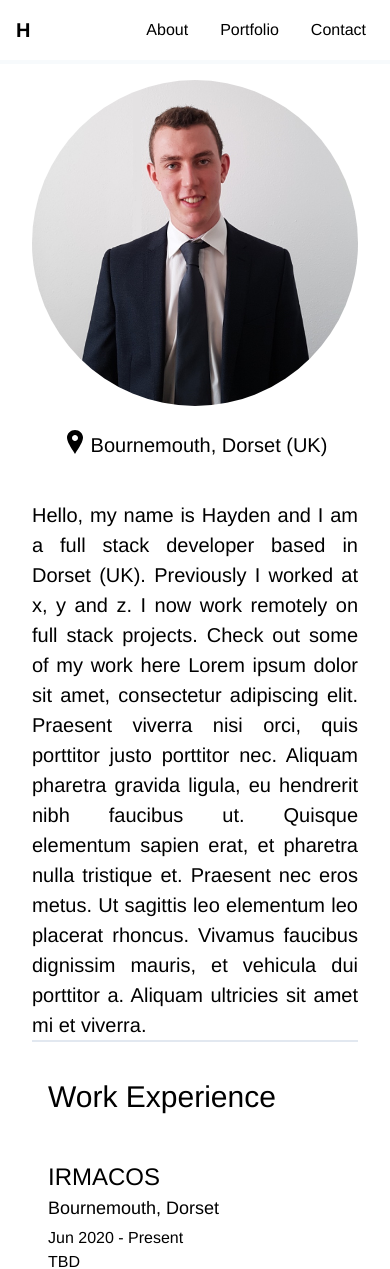
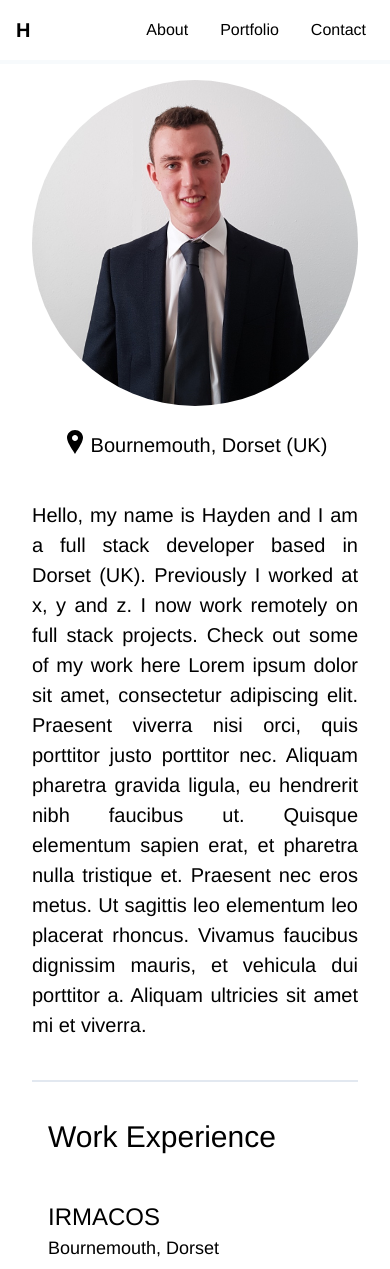
Before and after one commit to HaydenGriffin/portfolio-site, a Next.js app: page /about in a window 390 px wide. Shown: the top 1269 px of the page. Built offline with nearby package versions, Linux system fonts and the light colour scheme.

Commit message:
Fixed spacing issue for mobile

```diff
--- a/pages/about.tsx
+++ b/pages/about.tsx
@@ -71,7 +71,7 @@ export default function About({
                   </div>
                 </div>
               </div>
-              <div className="w-full lg:w-4/6 px-2">
+              <div className="w-full lg:w-4/6 px-2 pb-10">
                 <p className="text-justify text-xl lg:text-2xl">
                   Hello, my name is Hayden and I am a full stack developer based
                   in Dorset (UK). Previously I worked at x, y and z. I now work
```
